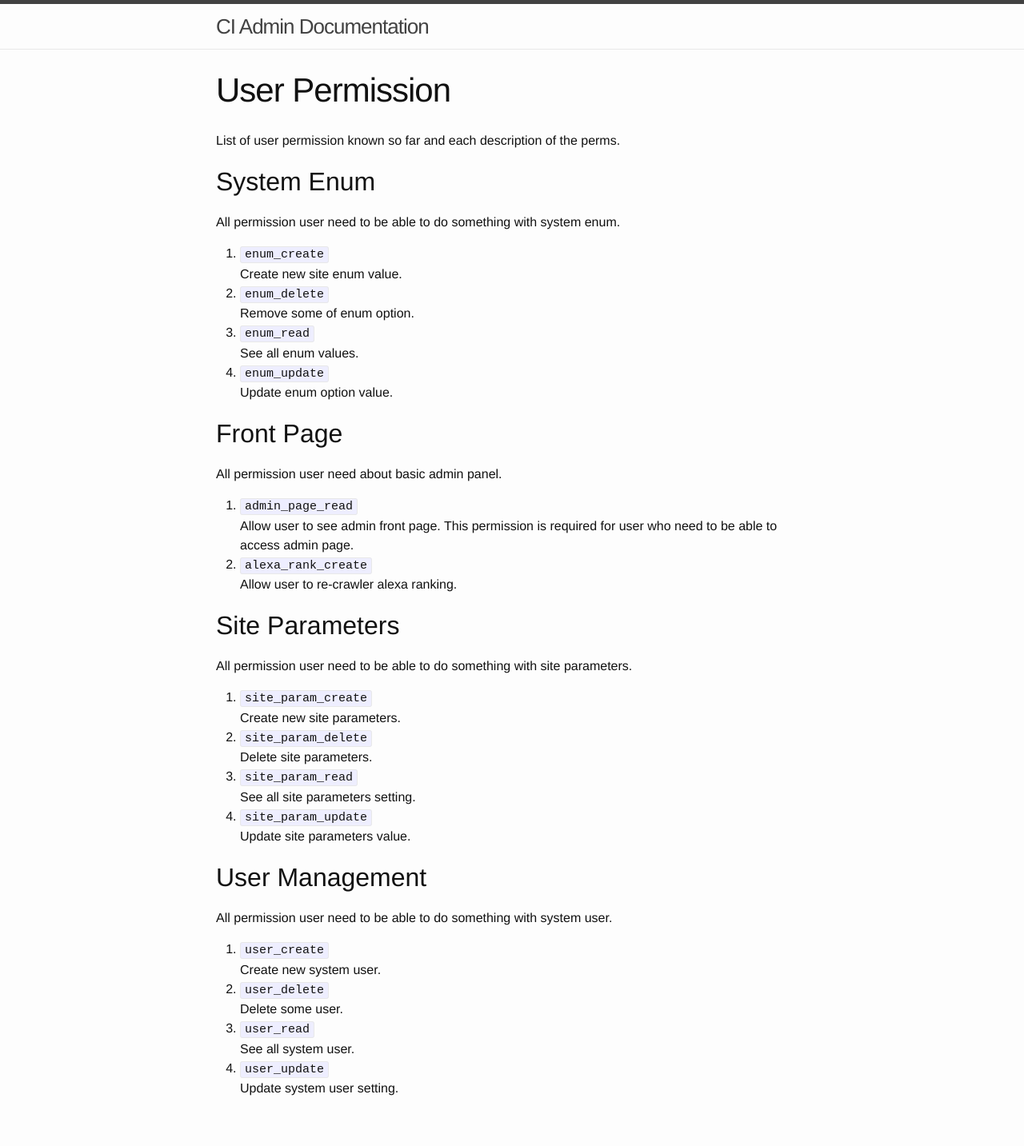
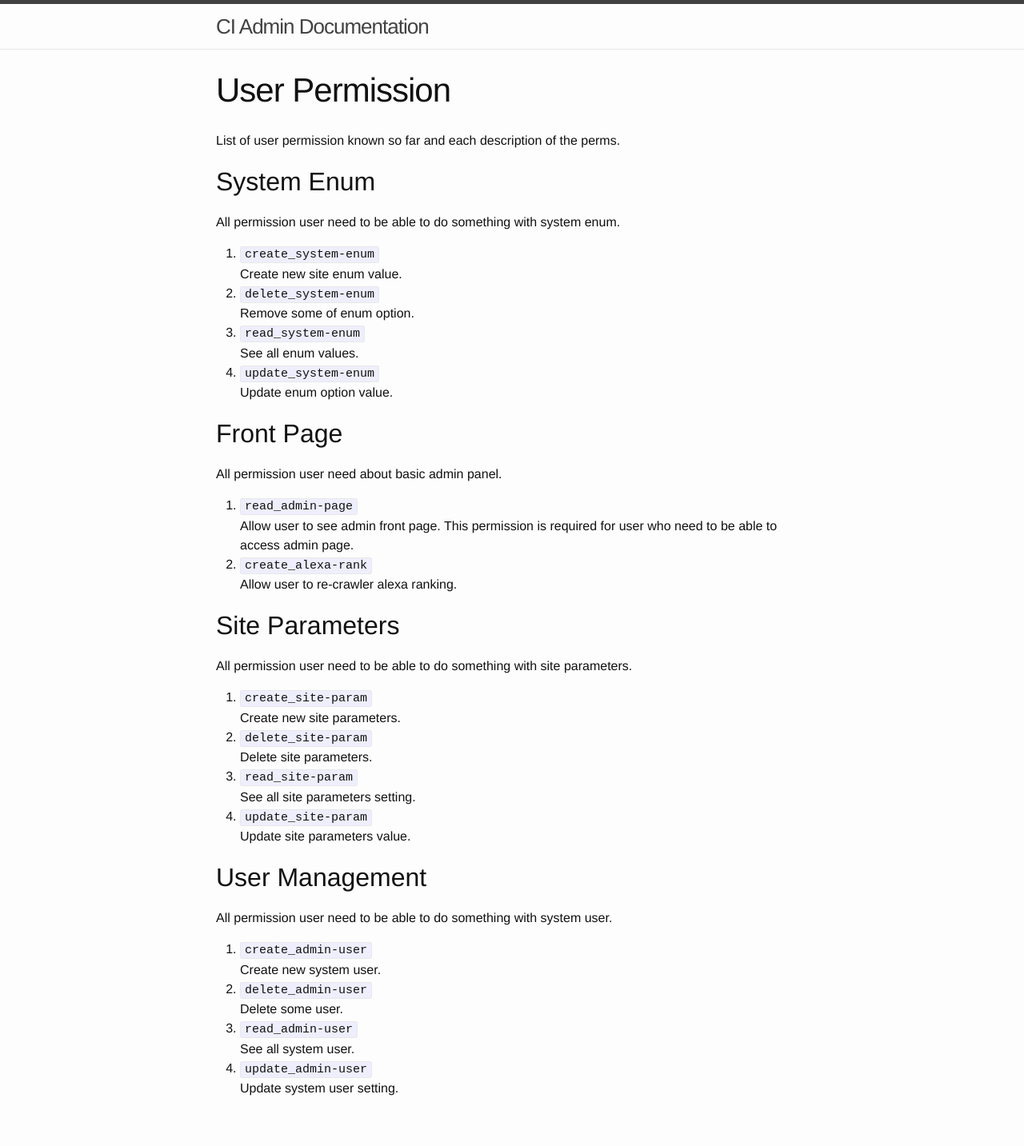
Before and after one commit to iqbalfn/admin, a Jekyll site: the page built from _posts/2016-02-11-user-permission.md, in a window 1280 px wide. Shown: the whole page at 80% size. Built offline with Jekyll 4.4.1, drawn with Linux system fonts in a browser that asks for light colours.

```diff
--- a/_posts/2016-02-11-user-permission.md
+++ b/_posts/2016-02-11-user-permission.md
@@ -11,13 +11,13 @@ System Enum
 
 All permission user need to be able to do something with system enum.
 
-1. `enum_create`
+1. `create_system-enum`
 Create new site enum value.
-2. `enum_delete`
+2. `delete_system-enum`
 Remove some of enum option.
-3. `enum_read`
+3. `read_system-enum`
 See all enum values.
-4. `enum_update`
+4. `update_system-enum`
 Update enum option value.
 
 Front Page
@@ -25,10 +25,10 @@ Front Page
 
 All permission user need about basic admin panel.
 
-1. `admin_page_read`
+1. `read_admin-page`
 Allow user to see admin front page. This permission is required for user who need
 to be able to access admin page.
-2. `alexa_rank_create`
+2. `create_alexa-rank`
 Allow user to re-crawler alexa ranking.
 
 
@@ -37,13 +37,13 @@ Site Parameters
 
 All permission user need to be able to do something with site parameters.
 
-1. `site_param_create`
+1. `create_site-param`
 Create new site parameters.
-2. `site_param_delete`
+2. `delete_site-param`
 Delete site parameters.
-3. `site_param_read`
+3. `read_site-param`
 See all site parameters setting.
-4. `site_param_update`
+4. `update_site-param`
 Update site parameters value.
 
 
@@ -52,11 +52,11 @@ User Management
 
 All permission user need to be able to do something with system user.
 
-1. `user_create`
+1. `create_admin-user`
 Create new system user.
-2. `user_delete`
+2. `delete_admin-user`
 Delete some user.
-3. `user_read`
+3. `read_admin-user`
 See all system user.
-4. `user_update`
+4. `update_admin-user`
 Update system user setting.
```
Also changed, not shown: _posts/2016-02-11-controller-methods.md (+0 -33 lines), _posts/2016-02-11-controller-property-enum.md (added, +24 -0 lines), _posts/2016-02-11-controller-property-menu.md (added, +20 -0 lines), _posts/2016-02-11-controller-property-setting.md (added, +21 -0 lines), _posts/2016-02-11-controller-property-theme.md (added, +65 -0 lines), _posts/2016-02-11-form-validation-rules.md (added, +4 -0 lines), _posts/2016-02-11-form-validation.md (added, +128 -0 lines), _posts/2016-02-11-helpers.md (added, +89 -0 lines), _posts/2016-02-11-tables.md (+3 -3 lines), index.md (+6 -0 lines).
